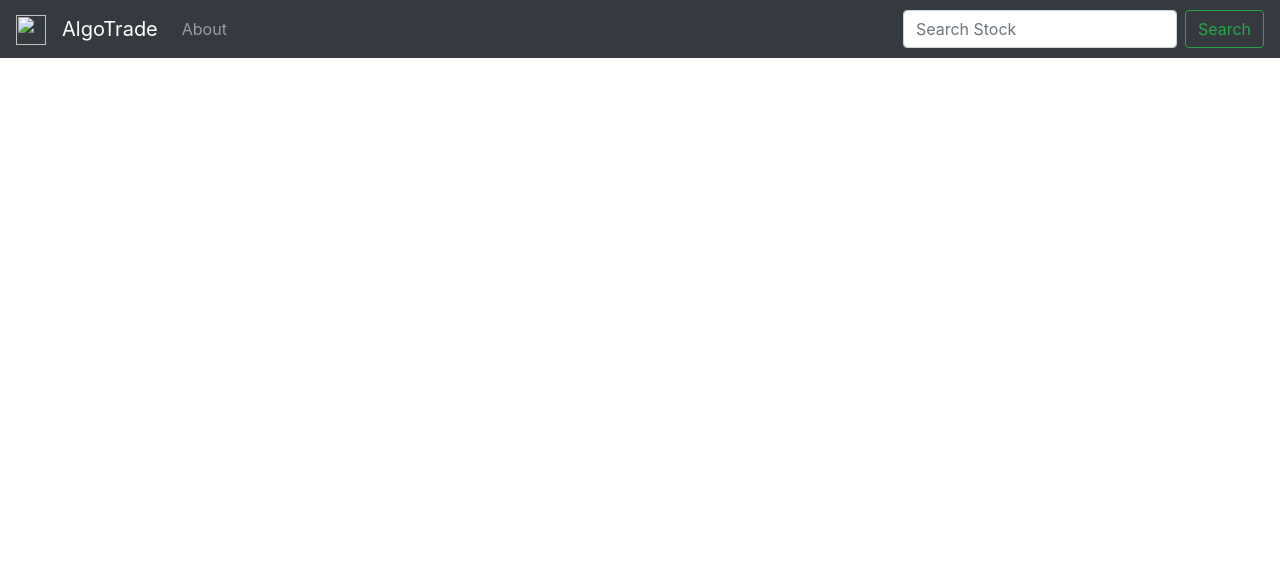
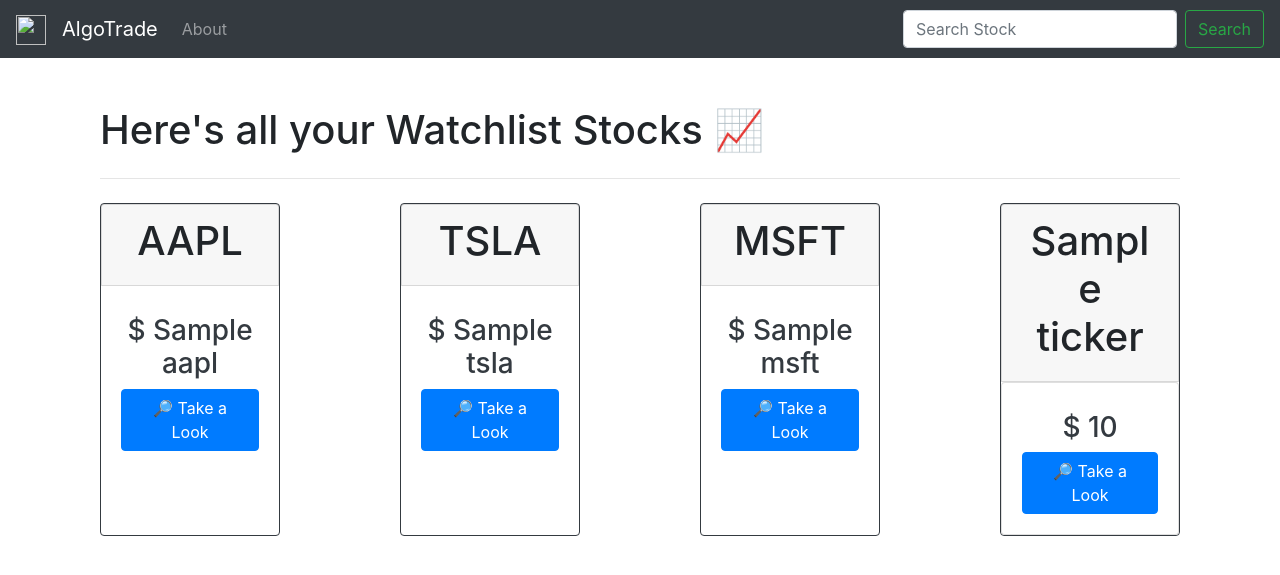
Before and after one commit to yanirhaim/AlgoTrade, a Django app: template templates/index.html in a window 1280 px wide. Shown: the top 575 px of the page. Run offline with Django 3.2, Linux system fonts and the light colour scheme; the template is opened without the code that fills it: most values are stand-ins (such as "Sample title", 1, 10 or a date in 2020); some libraries are stand-ins or nearby versions.

Commit message:
Redesining the index page

```diff
--- a/templates/base.html
+++ b/templates/base.html
@@ -6,6 +6,7 @@
     <meta http-equiv="X-UA-Compatible" content="ie=edge">
 
     <!-- CSS -->
+    <link rel="stylesheet" type="text/css" href="css.css">
     <link rel="stylesheet" href="https://stackpath.bootstrapcdn.com/bootstrap/4.4.1/css/bootstrap.min.css" integrity="sha384-Vkoo8x4CGsO3+Hhxv8T/Q5PaXtkKtu6ug5TOeNV6gBiFeWPGFN9MuhOf23Q9Ifjh" crossorigin="anonymous">
     <script src="https://cdn.jsdelivr.net/npm/chart.js@2.9.3/dist/Chart.min.js"></script>
     <title>{% block title %}AlgoTrade{% endblock %}</title>
--- a/templates/index.html
+++ b/templates/index.html
@@ -1 +1,58 @@
 {% extends 'base.html' %}
+
+{% block content %}
+
+<div class="container">
+    <h1 class="display-10">Here's all your Watchlist Stocks 📈</h1>
+    <hr class="my-4">
+
+    <div class="container">
+        <div class="row row-cols-6 justify-content-between">
+            <div class="card border-dark mb-3" style="max-width: 18rem;">
+                <div class="card-header card text-center"><h1>AAPL</h1></div>
+                <div class="card-body text-dark ard text-center">
+                    <h5 class="card-text"><h3>$ {{aapl}}</h3></h5>
+                    <form action="{% url 'home' %}" class="form-inline my-2 my-lg-0" method="POST">
+                        {% csrf_token %}
+                        <button class="btn btn-primary " type="submit" value="aapl" name="ticker">🔎 Take a Look</button>
+                    </form>
+                </div>
+            </div>
+            <div class="card border-dark mb-3" style="max-width: 18rem;">
+                <div class="card-header card text-center"><h1>TSLA</h1></div>
+                <div class="card-body text-dark ard text-center">
+                    <h5 class="card-text"><h3>$ {{tsla}}</h3></h5>
+                    <form action="{% url 'home' %}" class="form-inline my-2 my-lg-0" method="POST">
+                        {% csrf_token %}
+                        <button class="btn btn-primary " type="submit" value="tsla" name="ticker">🔎 Take a Look</button>
+                    </form>
+                </div>
+            </div>
+            <div class="card border-dark mb-3" style="max-width: 18rem;">
+                <div class="card-header card text-center"><h1>MSFT</h1></div>
+                <div class="card-body text-dark ard text-center">
+                    <h5 class="card-text"><h3>$ {{msft}}</h3></h5>
+                    <form action="{% url 'home' %}" class="form-inline my-2 my-lg-0" method="POST">
+                        {% csrf_token %}
+                        <button class="btn btn-primary " type="submit" value="msft" name="ticker">🔎 Take a Look</button>
+                    </form>
+                </div>
+            </div>
+            <!--Stocks value from API-->
+            {% for name in valueables %}
+            <div class="card border-dark mb-3" style="max-width: 18rem;">
+                <div class="card-header card text-center"><h1>{{name.ticker}}</h1></div>
+                <div class="card-body text-dark card text-center">
+                    <h5 class="card-text"><h3>$ {{name.price}}</h3></h5>
+                    <form action="{% url 'home' %}" class="form-inline my-2 my-lg-0" method="POST">
+                        {% csrf_token %}
+                        <button class="btn btn-primary " type="submit" value="{{name.ticker}}" name="ticker">🔎 Take a Look</button>
+                    </form>
+                </div>
+            </div>
+            {% endfor%}
+        </div>
+    </div>
+</div>
+
+{% endblock %}
```
Also changed, not shown: main/views.py (+41 -1 lines), templates/data.csv (renamed from AlgoTrade/data/data.csv).
